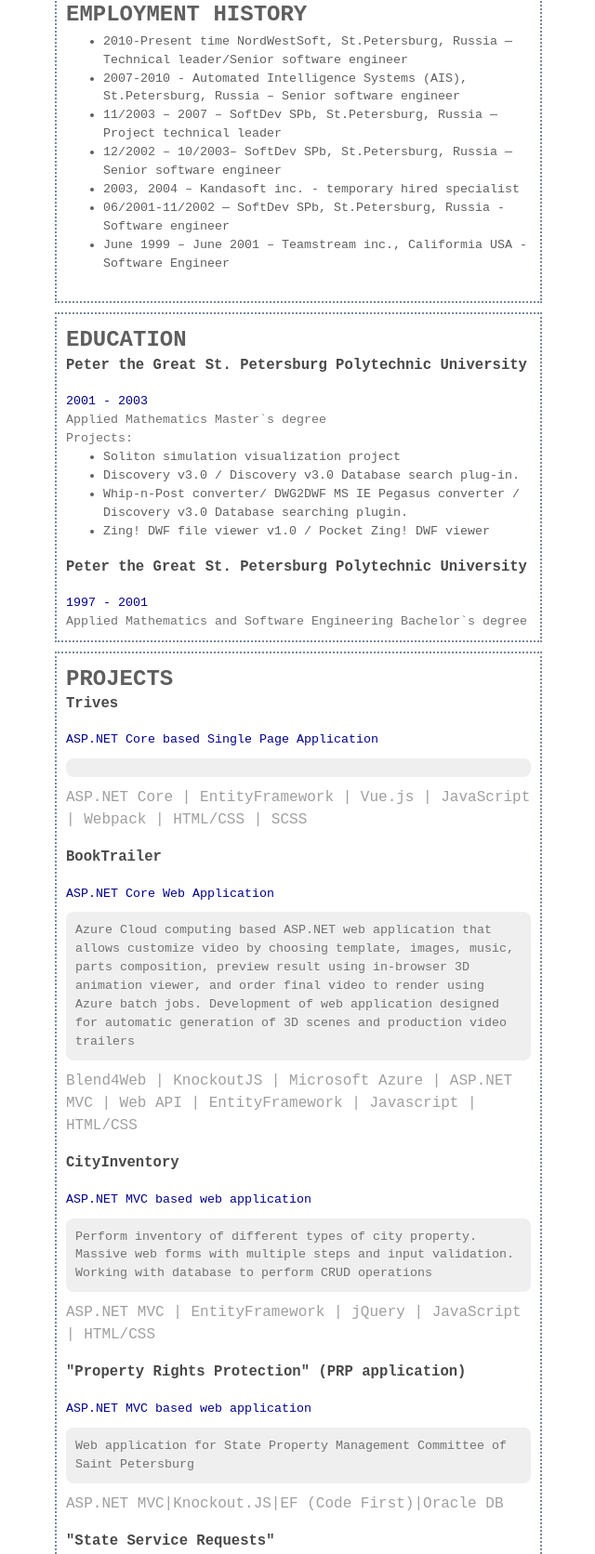
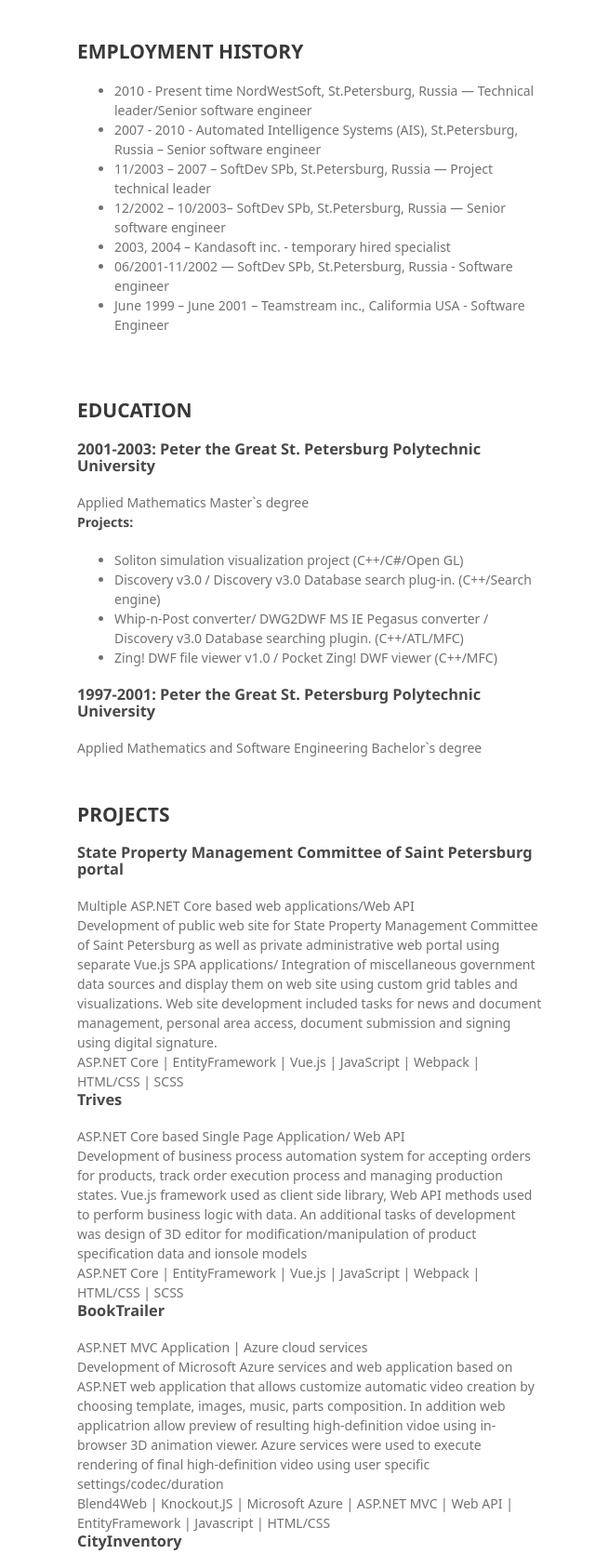
Before and after one commit to rognarspb/cv, a plain HTML site: page index.html in a window 1280 px wide. Shown: the part 991-2663 px from the top of the page at 93% size, without its empty margins (487-1127 px from the left). Drawn offline with Linux system fonts and the light colour scheme; a web font is replaced by a local one.

Commit message:
Update index.html

```diff
--- a/index.html
+++ b/index.html
@@ -3,95 +3,31 @@
   <head>
     <meta charset="utf-8">
     <meta http-equiv="X-UA-Compatible" content="chrome=1">
-    <title>Curriculum Vitae - Pavel Stepanov</title>
+    <title>Pavel Stepanov</title>
 
     <link rel="stylesheet" href="stylesheets/styles.css">
     <link rel="stylesheet" href="stylesheets/github-light.css">
+    <link rel="stylesheet" href="stylesheets/cv.css">
     <meta name="viewport" content="width=device-width">
     <!--[if lt IE 9]>
     <script src="//html5shiv.googlecode.com/svn/trunk/html5.js"></script>
     <![endif]-->
     <style>
-      html {
-        font-size: 14px;
-      }
-      @media (min-width: 768px) {
-        html {
-          font-size: 16px;
-        }
-      }
-
-      h1 {
-        font-family: monospace;
-      }
-
-      h1 small{
-        font-size: 16px;
-      }
-
-      section {
-        padding: 10px;
-        border: 2px dotted lightslategray;
-        margin-bottom: 10px;
-      }
-
-      section h2{
-        font-family: monospace;
-        font-size: 18pt;
-        color: #5f5f5f;
-        margin: 5px 0 5px 0;
-      }
-
-      section p, div, ul {
-        font-family: monospace;
-        font-size: 10pt;
-      }
-      section ul{
-        color: #5f5f5f;
-      }
-
-      .important {
-        font-weight: bold;
-        padding: 4px 0 4px 0;
-      }
-
-      address{
-        margin: 5px 0 5px 0;
-      }
-
-      .education_hdr {
-          margin: 10px 0 10px 0;
-      }
-      .education_years{
-          color: darkblue;
-      }
-
-      .project__type {
-        color: darkblue;
-        font-size: normal;
-      }
-      .project__description{
-        margin-top: 10px;
-        padding: 10px;
-        background: #efefef;
-        border-radius: 8px;
-      }
-      .project__tools{
-        margin-top: 10px;
-        margin-bottom: 20px;
-        font-size: large;
-        color: #9f9f9f;
-      }
     </style>
   </head>
   <body>
     <div class="wrapper">
       <header>
-        <h1>Pavel Stepanov<br/><small>Senior software engineer</small></h1>
+        <div class="title">
+          <!-- <div class="title__img"><img src="img/photo.jpg" alt="Avatar"></div> -->
+          <h1 class="title__hdr">Pavel Stepanov</h1>
+          <div class="title__desc">Senior software engineer</div>
+          <div><small>CV/Resume information</small></div>
+        </div>
       </header>
       <section>
         <h2>CONTACT:</h2>
-        <div class="important"><a href="mailto:ipmonk@mail.ru">ipmonk@mail.ru</a></div>
+        <div class="important"><a href="mailto:stepanov@nordwestsoft.com">stepanov@nordwestsoft.com</a></div>
         <div>Phone: +7(812)2970345 (home), +7(921)7569592 (cellular)</div>
         <address>
           2-nd Murinsky av. 51-191<br/>
@@ -110,13 +46,12 @@
         <p>Programming languages: <b>C#, C/C++, Javascript</b></p>
         <p>Other Tools/Technologies/Languages:
         <ul>
+          <li>Vue.JS, Knockout.JS, JQuery, D3js</li>
           <li>ASP.NET MVC, ASP.NET Core MVC, Entity Framework (EF), EF Core</li>
-          <li>Vue.JS, Knockout.JS, JQuery, D3js</li>
           <li>HTML, CSS, SASS, JSON, XML</li>
           <li>Oracle DB, PostgreSQL, SQLite, MSSQL </li>
           <li>Win32 API, Windows Forms, WPF, XAML</li>
-          <li>Autodesk AutoCAD, ARX SDK, DWGDirect</li>
-          <li>Boost, STL</li>
+          <li>Autodesk AutoCAD, ARX SDK</li>
           <li>GIT, SVN, StarTeam, TFS</li>
         </ul>
         </p>
@@ -124,7 +59,7 @@
       <section>
         <h2>SKILLS AND EXPERIENCE:</h2>
         <ul>
-          <li>5+ year of experience in the development of web front-end  and back-end applications</li>
+          <li>5+ year of experience in the development of web front-end (Vue) and back-end applications (ASP.NET)</li>
           <li>5+ years of experience in the development of end-user windows UI applications</li>
           <li>2+ years of experience in the development of CAD/CAD graphics related and Pocket PC related software</li>
           <li>2.5 years of experience in the development of windows kernel/driver/filter software</li>
@@ -133,8 +68,8 @@
       <section>
         <h2>EMPLOYMENT HISTORY</h2>
         <ul>
-        <li>2010-Present time NordWestSoft, St.Petersburg, Russia — Technical leader/Senior software engineer</li>
-        <li>2007-2010 - Automated Intelligence Systems (AIS), St.Petersburg, Russia – Senior software engineer</li>
+        <li>2010 - Present time NordWestSoft, St.Petersburg, Russia — Technical leader/Senior software engineer</li>
+        <li>2007 - 2010 - Automated Intelligence Systems (AIS), St.Petersburg, Russia – Senior software engineer</li>
         <li>11/2003 – 2007 – SoftDev SPb, St.Petersburg, Russia — Project technical leader</li>
         <li>12/2002 –  10/2003– SoftDev SPb, St.Petersburg, Russia — Senior software engineer</li>
         <li>2003, 2004 – Kandasoft inc. - temporary hired specialist</li>
@@ -144,43 +79,64 @@
       </section>
       <section>
         <h2>EDUCATION</h2>
-        <h3 class="education__hdr">Peter the Great St. Petersburg Polytechnic University </h3>
-        <div class="education_years">2001 - 2003</div>
+        <h3 class="education__hdr">
+          <span class="education__hdr__years">2001-2003: </span>
+          Peter the Great St. Petersburg Polytechnic University
+        </h3>
+
         <div>Applied Mathematics Master`s degree</div>
-        <div>Projects:</div>
+        <h4>Projects:</h4>
         <ul>
-          <li>Soliton simulation visualization project</li>
-          <li>Discovery v3.0 / Discovery v3.0 Database search plug-in.</li>
-          <li>Whip-n-Post converter/ DWG2DWF MS IE Pegasus converter / Discovery v3.0 Database searching plugin.</li>
-          <li>Zing! DWF file viewer v1.0 / Pocket Zing! DWF viewer</li>
+          <li>Soliton simulation visualization project (C++/C#/Open GL)</li>
+          <li>Discovery v3.0 / Discovery v3.0 Database search plug-in. (C++/Search engine)</li>
+          <li>Whip-n-Post converter/ DWG2DWF MS IE Pegasus converter / Discovery v3.0 Database searching plugin. (C++/ATL/MFC)</li>
+          <li>Zing! DWF file viewer v1.0 / Pocket Zing! DWF viewer (C++/MFC)</li>
         </ul>
-        <h3 class="education__hdr">Peter the Great St. Petersburg Polytechnic University </h3>
-        <div class="education_years">1997 - 2001</div>
+        <h3 class="education__hdr">
+          <span class="education__hdr__years">1997-2001: </span>
+          Peter the Great St. Petersburg Polytechnic University
+        </h3>
+
         <div>Applied Mathematics and Software Engineering Bachelor`s degree</div>
       </section>
-      <section>
+      <section class="projects">
         <h2>PROJECTS</h2>
+        <h3>State Property Management Committee of Saint Petersburg portal</h3>
+        <div class="project__type">Multiple ASP.NET Core based web applications/Web API</div>
+        <div class="project__description">
+          Development of public web site for State Property Management Committee of Saint Petersburg as well as private administrative web portal using separate Vue.js SPA applications/
+          Integration of miscellaneous government data sources and display them on web site using custom grid tables and visualizations.
+          Web site development included tasks for news and document management, personal area access, document submission and signing using digital signature.
+        </div>
+        <div class="project__tools">ASP.NET Core | EntityFramework | Vue.js | JavaScript | Webpack | HTML/CSS | SCSS</div>
+
         <h3>Trives</h3>
-        <div class="project__type">ASP.NET Core based Single Page Application</div>
+        <div class="project__type">ASP.NET Core based Single Page Application/ Web API</div>
         <div class="project__description">
+          Development of business process automation system for accepting orders for products, track order execution process and managing production states.
+          Vue.js framework used as client side library, Web API methods used to perform business logic with data.
+          An additional tasks of development was design of 3D editor for modification/manipulation of product specification data and ionsole models
         </div>
         <div class="project__tools">ASP.NET Core | EntityFramework | Vue.js | JavaScript | Webpack | HTML/CSS | SCSS</div>
 
         <h3>BookTrailer</h3>
-        <div class="project__type">ASP.NET Core Web Application</div>
+        <div class="project__type">ASP.NET MVC Application | Azure cloud services</div>
         <div class="project__description">
-          Azure Cloud computing based ASP.NET web application that allows customize video by choosing template, images, music, parts composition, preview result using in-browser 3D animation viewer, and order final video to render using Azure batch jobs.
-
-        Development of web application designed for automatic generation of 3D scenes and production video trailers
+          Development of Microsoft Azure  services and web application based on ASP.NET web application that allows customize automatic video creation by choosing  template, images, music, parts composition.
+          In addition web applicatrion allow preview of resulting high-definition vidoe using in-browser 3D animation viewer.
+          Azure services were used to execute rendering of final high-definition video using user specific settings/codec/duration
         </div>
-        <div class="project__tools">Blend4Web | KnockoutJS | Microsoft Azure | ASP.NET MVC | Web API | EntityFramework | Javascript | HTML/CSS</div>
+        <div class="project__tools">Blend4Web | Knockout.JS | Microsoft Azure | ASP.NET MVC | Web API | EntityFramework | Javascript | HTML/CSS</div>
 
         <h3>CityInventory</h3>
-        <div class="project__type">ASP.NET MVC based web application</div>
+        <div class="project__type">ASP.NET MVC based web application / SOAP API</div>
         <div class="project__description">
-          Perform inventory of different types of city property. Massive web forms with multiple steps and input validation. Working with database to perform CRUD operations
+          Development of private enterprise web site for State Property Management Committee of Saint Petersburg to perform inventory of different types of city property.
+          Primary goal was to provide convinient way to enter and edit property specific data as well as order/sort and customize access to specifica data areas.
+          Web site development included working with multiple data sources as well as integration with other government data providers using highly protected data channels.
+          Working on this project also assumed also development of visualization and miscellaneous representation of large data sources.
         </div>
-        <div class="project__tools">ASP.NET MVC | EntityFramework | jQuery | JavaScript | HTML/CSS</div>
+        <div class="project__tools">ASP.NET MVC | EntityFramework | jQuery | JavaScript | HTML/CSS | Oracle DB</div>
 
         <h3>"Property Rights Protection" (PRP application)</h3>
         <div class="project__type">ASP.NET MVC based web application</div>
@@ -188,19 +144,31 @@
         <div class="project__tools">ASP.NET MVC|Knockout.JS|EF (Code First)|Oracle DB</div>
 
         <h3>"State Service Requests"</h3>
-        <div class="project__description">Information system for State Property Management Committee of Saint Petersburg (ASP.NET MVC, EF Code First, Oracle DB)
-        "Property of Saint Petersburg"
-        Information System for government of Saint-Petersburg </div>
+        <div class="project__type">ASP.NET MVC web application / SOAP API</div>
+        <div class="project__description">
+          "Property of Saint Petersburg" Information System for government of Saint-Petersburg. Web-based application automates the functionality
+          for accepting of applications for state services in State Unitary Enterprise "GUION" (Number of applications include real estate and land right registration, rent, and other operations).
+        </div>
         <div class="project__tools">ASP.NET MVC | EF Code First | Oracle DB | JQuery | Knockout.JS</div>
 
         <h3>NWS “Betomix” automation system</h3>
-        .NET|C#|WPF
+        <div class="project__type">Windows WPF Application</div>
+        <div class="project__description">Development of integrated hardware and software automated concrete production control application.
+          The systems installed provides reliable functioning of the plants, lessen the human factor influence and ensuring high quality and stable production results to deliver high-quality product to consumers</div>
+        <div class="project__tools">.NET|C#|WPF</div>
+
 
         <h3>«Teplopol» automation system</h3>
-        <div class="project__description">Teplopol is system of plug-ins for Autodesk AutoCAD software </div>
+        <div class="project__type">Autodesk AutoCAD plugin</div>
+        <div class="project__description">Teplopol is system of plug-ins for Autodesk AutoCAD software. The system is used to create the heating, snowmelting, comfort temperature maintenance systems.  </div>
         <div class="project__tools">C++|ObjectARX SDK</div>
 
         <h3>Security monitoring and management system application for “St. Petersburg Information and Analytical Centre"” </h3>
+        <div class="project__type">ASP.NET MVC web application</div>
+        <div class="project__description">Software application and hardware devices that ensure the network security, keeping track of system administrator education (main education,
+           additional courses for infornmation security). This information database provides assistance in management decision-making process.
+            The system also works as a real-time monitor of current network consistency displaying the security alerts.
+          </div>
         <div class="project__tools">C#|WCF|ASP.NET MVC|JQuery|JQuery.UI</div>
 
         <h3>“Documents management system»</h3>
@@ -208,33 +176,43 @@
         <div class="project__tools">C#|Windows Forms|EF|Oracle DB</div>
 
         <h3>EggTop visual promotion web project </h3>
-        Web application
+        <div class="project__type">ASP.NET MVC web application</div>
+        <div class="project__description"></div>
         <div class="project__tools">C#|ASP.NET MVC|EF, JS JQuey|MSSQL</div>
 
         <h3>AIS financial automation system </h3>
+        <div class="project__type">Multi-platform service/end-user application</div>
+        <div class="project__description">Developement of multi-platform (Linux/Windows) application designed for analyzing/view and management of exchange trading data flow and related services</div>
         <div class="project__tools">Qt|C++</div>
 
         <h3>Siberia project</h3>
-        Development of custom ARX/.Net plug-ins for Autodesk AutoCAD software
+        <div class="project__type">Autodesk AutoCAD plugin</div>
+        <div class="project__description">Development of custom ARX/.Net plug-ins for Autodesk AutoCAD software for managing specific building entities</div>
         <div class="project__tools">C++|ObjectARX SDK</div>
 
         <h3>ABS (Autodesk Building System) plug-in for ODA DWGDirect</h3>
-        Participation in development of ABS plug-in for ODA DWGDirect library
+        <div class="project__type">ODA DWGDirect plugin</div>
+        <div class="project__description">Participation in development of ABS plug-in for ODA DWGDirect library</div>
         <div class="project__tools">C++|Object ARX SDK|DWGDirect SDK</div>
 
         <h3>Membership Plus, versions 10.0-11.0, Facebook plugin for Membership Plus</h3>
+        <div class="project__type">Windows application</div>
+        <div class="project__description">Development for Windows application used to manage a small church or organization's membership, contribution and accounting records</div>
         <div class="project__tools">C#|Windows.Forms|Javascript</div>
 
         <h3>Sketcher Project (version 1.0)</h3>
+        <div class="project__type">Windows application</div>
         <div class="project__description">Custom corporate software for Russian Federal Government</div>
         <div class="project__tools">C++|MFC</div>
 
         <h3>QuickVerse 2005-2011 for Windows</h3>
+        <div class="project__type">Windows application</div>
         <div class="project__description">Development of several ersions of Biblical reference software programs  for Windows. Development of utility applications that provide STEP books library management. Participation in development of Facebook and Dropbox plugins for syncronizing and backup of book collections</div>
         <div class="project__tools">C#|Windows Forms</div>
       </section>
       <footer>
       </footer>
+    </div>
     <script src="javascripts/scale.fix.js"></script>
 
   </body>
```
